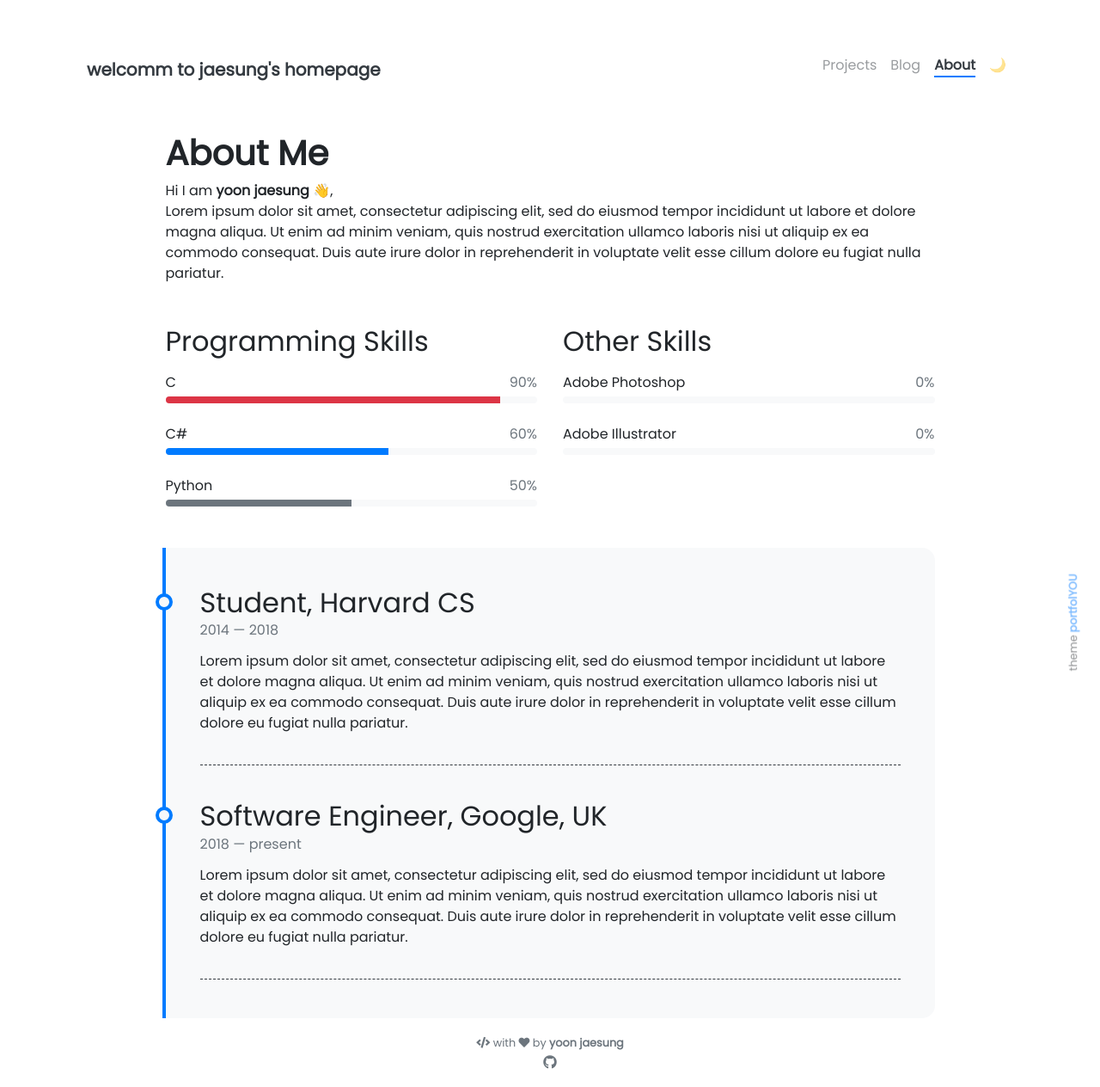
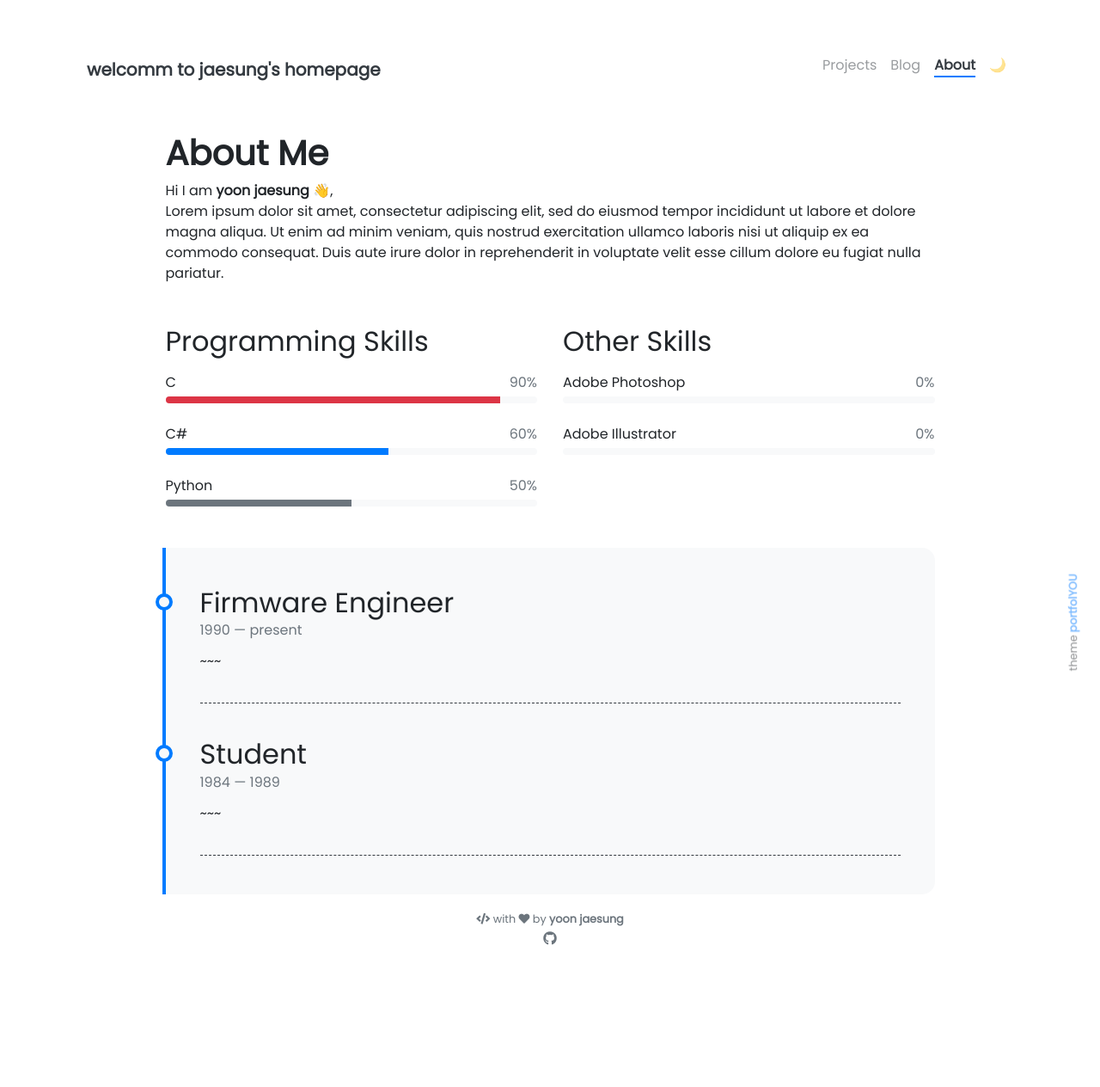
Before and after one commit to yoondra/yoondra.github.io, a Jekyll site: the page built from pages/about.md, in a window 1280 px wide. Shown: the whole page at 86% size. Built offline with Jekyll 4.4.1, drawn with Linux system fonts in a browser that asks for light colours; nearby versions of some CDN libraries; emoji names are drawn with the system emoji font; after the commit the page ends 1120 px from its top, so only the background shows below that.

Commit message:
Update timeline.yml

```diff
--- a/_data/timeline.yml
+++ b/_data/timeline.yml
@@ -1,17 +1,9 @@
-- title: Student, Harvard CS
-  from: 2014
-  to: 2018
-  description: Lorem ipsum dolor sit amet, consectetur adipiscing elit,
-               sed do eiusmod tempor incididunt ut labore et dolore magna aliqua.
-               Ut enim ad minim veniam, quis nostrud exercitation ullamco laboris
-               nisi ut aliquip ex ea commodo consequat. Duis aute irure dolor in
-               reprehenderit in voluptate velit esse cillum dolore eu fugiat nulla pariatur.
+- title: Firmware Engineer
+  from: 1990
+  to: present
+  description: ~~~
 
-- title: Software Engineer, Google, UK
-  from: 2018
-  to: present
-  description: Lorem ipsum dolor sit amet, consectetur adipiscing elit,
-               sed do eiusmod tempor incididunt ut labore et dolore magna aliqua.
-               Ut enim ad minim veniam, quis nostrud exercitation ullamco laboris
-               nisi ut aliquip ex ea commodo consequat. Duis aute irure dolor in
-               reprehenderit in voluptate velit esse cillum dolore eu fugiat nulla pariatur.
+- title: Student
+  from: 1984
+  to: 1989
+  description: ~~~
```
